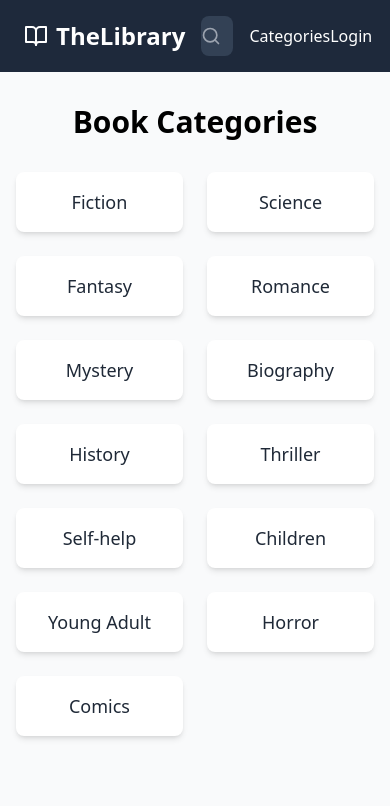
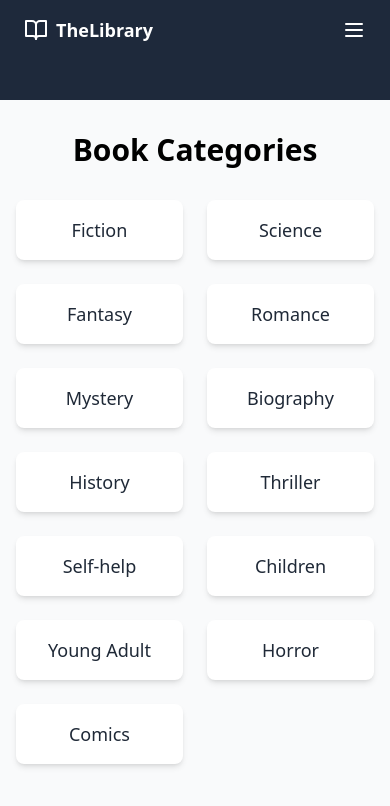
Before and after one commit to onxJi/TheLibraryOnline, a React (Vite) app: page /categories in a window 390 px wide. Shown: the top 806 px of the page. Built offline with nearby package versions, Linux system fonts and the light colour scheme.

Commit message:
correccion de tailwind, botones de la derecha, book list

```diff
--- a/src/components/BookList.jsx
+++ b/src/components/BookList.jsx
@@ -1,11 +1,14 @@
-import React, { useState, useRef } from 'react';
-import { ChevronRight, ChevronLeft } from 'lucide-react';
-import { BookModal } from './BookModal';
+import React, { useState, useRef, useEffect } from "react";
+import { ChevronRight, ChevronLeft } from "lucide-react";
+import { BookModal } from "./BookModal";
 import { DynamicModal } from "./DynamicModal";
+
 export const BookList = ({ title, books }) => {
   const [selectedBook, setSelectedBook] = useState(null);
   const scrollContainerRef = useRef(null);
   const [isModalOpen, setIsModalOpen] = useState(false);
+  const [showLeftButton, setShowLeftButton] = useState(false);
+  const [showRightButton, setShowRightButton] = useState(true);
 
   const openModal = () => setIsModalOpen(true);
   const closeModal = () => setIsModalOpen(false);
@@ -15,11 +18,43 @@ export const BookList = ({ title, books }) => {
     const scrollAmount = 300; // Cantidad de desplazamiento en píxeles
     if (scrollContainerRef.current) {
       scrollContainerRef.current.scrollBy({
-        left: direction === 'right' ? scrollAmount : -scrollAmount,
-        behavior: 'smooth',
+        left: direction === "right" ? scrollAmount : -scrollAmount,
+        behavior: "smooth",
       });
     }
   };
+
+  // Verificar la posición del scroll para mostrar/ocultar botones
+  const checkScrollPosition = () => {
+    if (scrollContainerRef.current) {
+      const { scrollLeft, scrollWidth, clientWidth } =
+        scrollContainerRef.current;
+
+      // Mostrar el botón izquierdo si hay espacio a la izquierda
+      setShowLeftButton(scrollLeft > 0);
+
+      // Mostrar el botón derecho si hay espacio a la derecha
+      setShowRightButton(scrollLeft < scrollWidth - clientWidth);
+    }
+  };
+
+  // Efecto para verificar la posición inicial y actualizar al cambiar el tamaño de la ventana
+  useEffect(() => {
+    const container = scrollContainerRef.current;
+
+    if (container) {
+      checkScrollPosition();
+      container.addEventListener("scroll", checkScrollPosition);
+      window.addEventListener("resize", checkScrollPosition);
+
+      return () => {
+        if (container) {
+          container.removeEventListener("scroll", checkScrollPosition);
+        }
+        window.removeEventListener("resize", checkScrollPosition);
+      };
+    }
+  }, []);
 
   return (
     <div className="book-list mb-12 relative">
@@ -27,8 +62,8 @@ export const BookList = ({ title, books }) => {
         <h2 className="text-2xl font-bold text-gray-800">{title}</h2>
       </div>
 
-      <div className="relative">
-        {/* Botón para desplazarse a la izquierda */}
+      {/* Botón para desplazarse a la izquierda */}
+      {showLeftButton && (
         <button
           className="absolute left-2 top-1/2 transform -translate-y-1/2 z-10 bg-white p-2 shadow-md rounded-full hover:bg-gray-100"
           onClick={() => handleScroll("left")}
@@ -36,7 +71,9 @@ export const BookList = ({ title, books }) => {
         >
           <ChevronLeft size={24} />
         </button>
+      )}
 
+      <div className="relative">
         {/* Contenedor de libros con scroll horizontal */}
         <div
           ref={scrollContainerRef}
@@ -61,21 +98,12 @@ export const BookList = ({ title, books }) => {
               </h3>
             </div>
           ))}
-
-          {/* Botón para desplazarse a la derecha */}
-          <button
-            className="absolute right-0 top-1/2  z-10 bg-white p-2 shadow-md rounded-full hover:bg-gray-100"
-            onClick={() => handleScroll("right")}
-            aria-label="Scroll right"
-          >
-            <ChevronRight size={24} />
-          </button>
         </div>
       </div>
 
       {/* Modal */}
       <DynamicModal
-        title="Details Book"
+        title="Detail Book"
         isOpen={!!selectedBook}
         width="max-w-3xl" // Personaliza el ancho
         maxHeight="max-h-[80vh]"
@@ -83,6 +111,17 @@ export const BookList = ({ title, books }) => {
       >
         <BookModal book={selectedBook} />
       </DynamicModal>
+
+      {/* Botón para desplazarse a la derecha */}
+      {showRightButton && (
+        <button
+          className="absolute right-0 top-1/2 transform -translate-y-1/2 z-10 bg-white p-2 shadow-md rounded-full hover:bg-gray-100"
+          onClick={() => handleScroll("right")}
+          aria-label="Scroll right"
+        >
+          <ChevronRight size={24} />
+        </button>
+      )}
     </div>
   );
 };
--- a/src/components/BookModal.jsx
+++ b/src/components/BookModal.jsx
@@ -1,5 +1,5 @@
-import React from 'react';
-import { X } from 'lucide-react';
+import React from "react";
+import { X } from "lucide-react";
 
 export const BookModal = ({ book, onClose }) => {
   if (!book) return null;
@@ -15,7 +15,6 @@ export const BookModal = ({ book, onClose }) => {
   } = book;
 
   return (
-
     <div className="flex flex-col md:flex-row">
       {/* Book Cover */}
       <div className="md:w-1/3 p-6 flex-shrink-0">
@@ -29,16 +28,16 @@ export const BookModal = ({ book, onClose }) => {
             className="w-full h-auto rounded-lg"
           />
         </div>
-          <span className="block mt-2 text-gray-700">Price: ${price}</span>
+        <span className="block mt-2 text-red-800 font-bold rounded-md bg-red-200 px-3 py-1 shadow-sm">
+          Price: ${price}
+        </span>
       </div>
 
       {/* Book Details */}
       <div className="md:w-2/3 p-6 overflow-y-auto max-h-[80vh]">
         <h2 className="text-3xl font-bold mb-4">{title}</h2>
 
-          {author && (
-            <p className="text-lg text-gray-600 mb-4">by {author}</p>
-          )}
+        {author && <p className="text-lg text-gray-600 mb-4">by {author}</p>}
 
         {publicationDate && (
           <p className="text-gray-600 mb-4">Published: {publicationDate}</p>
@@ -63,6 +62,5 @@ export const BookModal = ({ book, onClose }) => {
         )}
       </div>
     </div>
-
   );
 };
--- a/src/components/Navbar.jsx
+++ b/src/components/Navbar.jsx
@@ -1,45 +1,104 @@
-import React, { useState } from 'react';
-import { Link } from 'react-router-dom';
-import { BookOpen, Search } from 'lucide-react';
-import { useSearch } from '../hooks/useSearch';
+import React, { useState } from "react";
+import { Link } from "react-router-dom";
+import { BookOpen, Search, Menu } from "lucide-react";
+import { useSearch } from "../hooks/useSearch";
 
 export const Navbar = () => {
-  const [localSearch, setLocalSearch] = useState('');
+  const [localSearch, setLocalSearch] = useState("");
   const { setSearchTerm } = useSearch();
+  const [isMenuOpen, setIsMenuOpen] = useState(false); // Estado para controlar el menú
 
   const handleSubmit = (e) => {
     e.preventDefault();
     setSearchTerm(localSearch);
   };
 
-
   return (
-    <nav className="navbar">
-      <div className="navbar__container">
-        <Link to="/" className="navbar__logo">
+    <nav className="navbar bg-gray-800 text-white">
+      {/* Contenedor principal */}
+      <div className="navbar__container flex items-center justify-between pb-2">
+        {/* Logo */}
+        <Link to="/" className="navbar__logo flex items-center gap-2">
           <BookOpen size={24} />
-          TheLibrary
+          <span className="text-lg font-bold">TheLibrary</span>
         </Link>
 
+        {/* Campo de búsqueda centrado en desktop */}
+        <div className="hidden md:flex justify-center flex-grow">
+          <form className="navbar__search" onSubmit={handleSubmit}>
+            <div className="relative">
+              <input
+                type="text"
+                className="search-bar bg-gray-700 text-white px-4 py-2 rounded-md w-64"
+                placeholder="Search books..."
+                value={localSearch}
+                onChange={(e) => setLocalSearch(e.target.value)}
+              />
+              <Search
+                className="absolute right-3 top-2.5 text-gray-400"
+                size={20}
+              />
+            </div>
+          </form>
+        </div>
+
+        {/* Botón de hamburguesa (solo visible en móviles) */}
+        <button
+          className="md:hidden text-white"
+          onClick={() => setIsMenuOpen(!isMenuOpen)}
+          aria-expanded={isMenuOpen}
+          aria-label="Toggle menu"
+        >
+          <Menu size={24} />
+        </button>
+
+        {/* Menú principal (visible en desktop, oculto en móviles) */}
+        <div className="hidden md:flex items-center gap-6">
+          <Link to="/categories" className="hover:text-blue-300">
+            Categories
+          </Link>
+
+          <Link to="/login" className="hover:text-blue-300">
+            Login
+          </Link>
+        </div>
+      </div>
+
+      {/* Menú desplegable (visible solo en móviles) */}
+      <div
+        className={`${
+          isMenuOpen ? "max-h-screen opacity-100" : "max-h-0 opacity-0"
+        } md:hidden overflow-hidden transition-all duration-300 ease-in-out bg-gray-700 p-4 space-y-4`}
+      >
         <form className="navbar__search" onSubmit={handleSubmit}>
           <div className="relative">
             <input
               type="text"
-              className="search-bar"
+              className="search-bar bg-gray-600 text-white px-4 py-2 rounded-md w-full"
               placeholder="Search books..."
               value={localSearch}
               onChange={(e) => setLocalSearch(e.target.value)}
             />
-            <Search className="absolute right-3 top-2.5 text-gray-400" size={20} />
+            <Search
+              className="absolute right-3 top-2.5 text-gray-400"
+              size={20}
+            />
           </div>
         </form>
 
-        <Link to="/categories" className="text-white hover:text-blue-300">
+        <Link
+          to="/categories"
+          className="block text-white hover:text-blue-300"
+          onClick={() => setIsMenuOpen(false)}
+        >
           Categories
         </Link>
 
-
-        <Link to="/login" className="text-white hover:text-blue-300">
+        <Link
+          to="/login"
+          className="block text-white hover:text-blue-300"
+          onClick={() => setIsMenuOpen(false)}
+        >
           Login
         </Link>
       </div>
--- a/tailwind.config.js
+++ b/tailwind.config.js
@@ -4,5 +4,6 @@ export default {
   theme: {
     extend: {},
   },
+  darkMode: 'class',
   plugins: [],
 };
```
Lines whose indentation alone changed are shown as unchanged.
